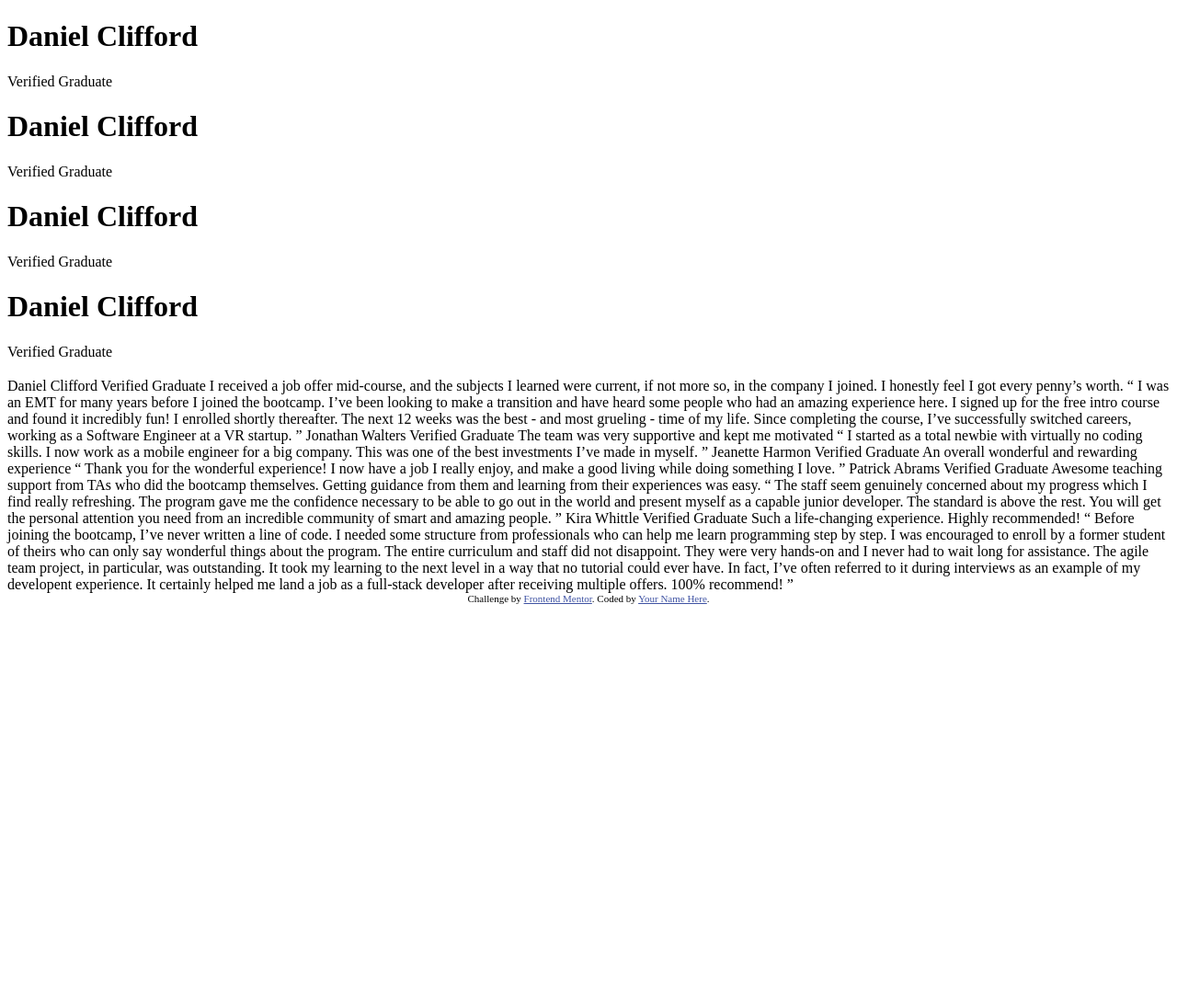
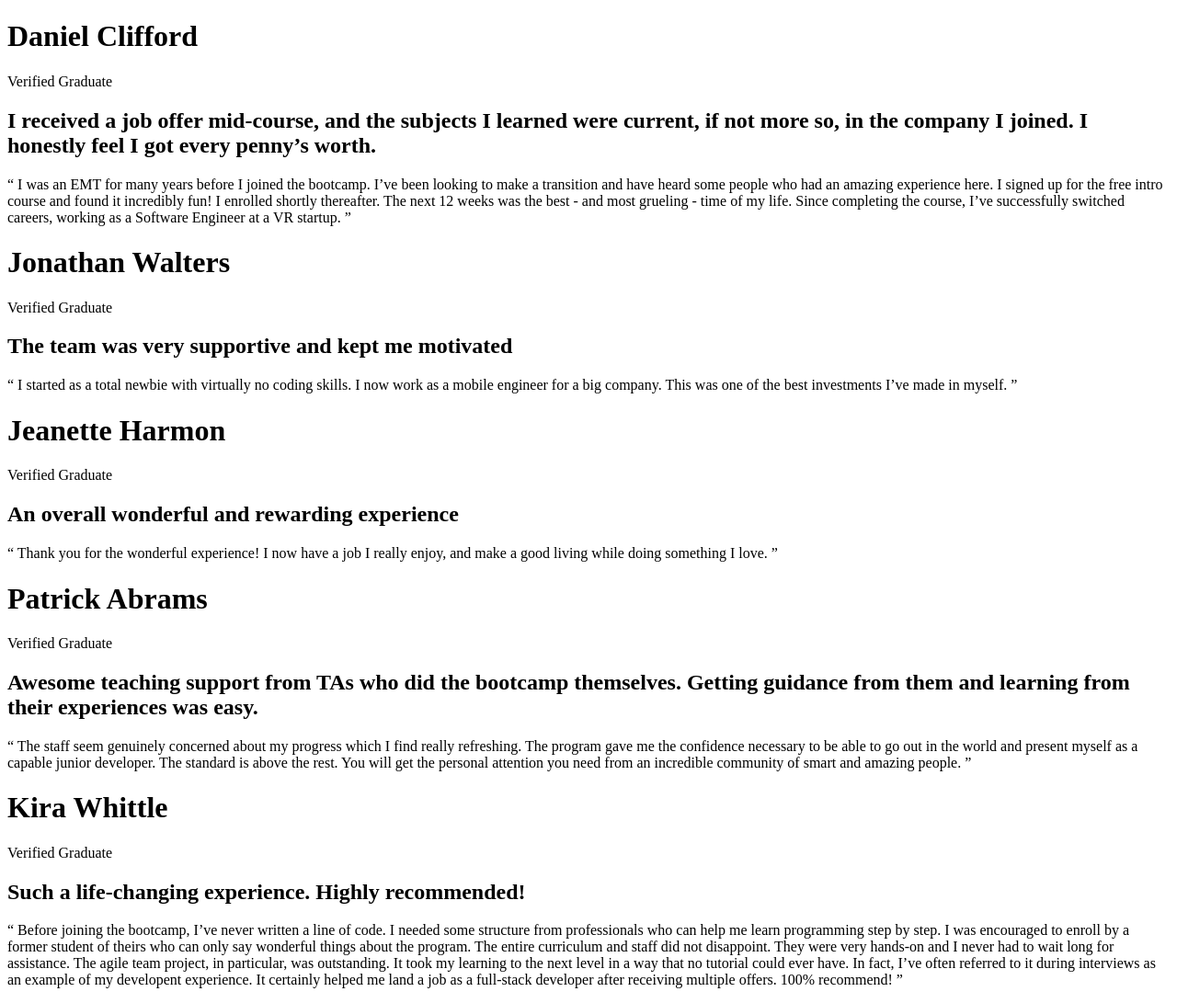
Before and after one commit to Aylaataydir/Grid_Project, a plain HTML site: page index.html in a window 1280 px wide. Shown: the whole page at 92% size. Before the commit the page ends 800 px from the top, so only its background shows below. Drawn offline with Linux system fonts and the light colour scheme.

Commit message:
`Updated testimonials and student profiles in index.html`

```diff
--- a/index.html
+++ b/index.html
@@ -24,89 +24,60 @@
       <h1 class="name"> Daniel Clifford</h1>
       <p class="status">Verified Graduate</p>
     </div>
-    <h2 class="title"></h2>
-    <p class="subtitle"></p>
-  </div>
-
-  <div class="box-daniel">
-    <div class="name-box">
-      <h1 class="name"> Daniel Clifford</h1>
-      <p class="status">Verified Graduate</p>
-    </div>
-    <h2 class="title"></h2>
-    <p class="subtitle"></p>
-  </div>
-
-  <div class="box-daniel">
-    <div class="name-box">
-      <h1 class="name"> Daniel Clifford</h1>
-      <p class="status">Verified Graduate</p>
-    </div>
-    <h2 class="title"></h2>
-    <p class="subtitle"></p>
-  </div>
-
-  <div class="box-daniel">
-    <div class="name-box">
-      <h1 class="name"> Daniel Clifford</h1>
-      <p class="status">Verified Graduate</p>
-    </div>
-    <h2 class="title"></h2>
-    <p class="subtitle"></p>
-  </div>
-
-</div>
-
-
-
-
-
-
-
-  Daniel Clifford
-  Verified Graduate
-
-  I received a job offer mid-course, and the subjects I learned were current, if not more so,
-  in the company I joined. I honestly feel I got every penny’s worth.
-
-  “ I was an EMT for many years before I joined the bootcamp. I’ve been looking to make a
+    <h2 class="title">I received a job offer mid-course, and the subjects I learned were current, if not more so,
+  in the company I joined. I honestly feel I got every penny’s worth.</h2>
+    <p class="subtitle"> “ I was an EMT for many years before I joined the bootcamp. I’ve been looking to make a
   transition and have heard some people who had an amazing experience here. I signed up
   for the free intro course and found it incredibly fun! I enrolled shortly thereafter.
   The next 12 weeks was the best - and most grueling - time of my life. Since completing
-  the course, I’ve successfully switched careers, working as a Software Engineer at a VR startup. ”
+  the course, I’ve successfully switched careers, working as a Software Engineer at a VR startup. ”</p>
+  </div>
 
-  Jonathan Walters
-  Verified Graduate
 
-  The team was very supportive and kept me motivated
+  <div class="box-Jonathan">
+    <div class="name-box">
+      <h1 class="name">Jonathan Walters</h1>
+      <p class="status">Verified Graduate</p>
+    </div>
+    <h2 class="title"> The team was very supportive and kept me motivated</h2>
+    <p class="subtitle"> “ I started as a total newbie with virtually no coding skills. I now work as a mobile engineer
+  for a big company. This was one of the best investments I’ve made in myself. ”</p>
+  </div>
 
-  “ I started as a total newbie with virtually no coding skills. I now work as a mobile engineer
-  for a big company. This was one of the best investments I’ve made in myself. ”
 
-  Jeanette Harmon
-  Verified Graduate
+  <div class="box-Jeanette">
+    <div class="name-box">
+      <h1 class="name"> Jeanette Harmon</h1>
+      <p class="status">Verified Graduate</p>
+    </div>
+    <h2 class="title">An overall wonderful and rewarding experience</h2>
+    <p class="subtitle">
+  “ Thank you for the wonderful experience! I now have a job I really enjoy, and make a good living
+  while doing something I love. ”</p>
+  </div>
 
-  An overall wonderful and rewarding experience
 
-  “ Thank you for the wonderful experience! I now have a job I really enjoy, and make a good living
-  while doing something I love. ”
-
-  Patrick Abrams
-  Verified Graduate
-
-  Awesome teaching support from TAs who did the bootcamp themselves. Getting guidance from them and
-  learning from their experiences was easy.
-
-  “ The staff seem genuinely concerned about my progress which I find really refreshing. The program
+  <div class="box-Patrick">
+    <div class="name-box">
+      <h1 class="name"> Patrick Abrams</h1>
+      <p class="status">Verified Graduate</p>
+    </div>
+    <h2 class="title"> Awesome teaching support from TAs who did the bootcamp themselves. Getting guidance from them and
+  learning from their experiences was easy.</h2>
+    <p class="subtitle">  “ The staff seem genuinely concerned about my progress which I find really refreshing. The program
   gave me the confidence necessary to be able to go out in the world and present myself as a capable
   junior developer. The standard is above the rest. You will get the personal attention you need from
-  an incredible community of smart and amazing people. ”
+  an incredible community of smart and amazing people. ”</p>
+  </div>
 
-  Kira Whittle
-  Verified Graduate
 
-  Such a life-changing experience. Highly recommended!
-
+   <div class="box- Kira">
+    <div class="name-box">
+      <h1 class="name">  Kira Whittle</h1>
+      <p class="status">Verified Graduate</p>
+    </div>
+    <h2 class="title">Such a life-changing experience. Highly recommended!</h2>
+    <p class="subtitle">
   “ Before joining the bootcamp, I’ve never written a line of code. I needed some structure from
   professionals who can help me learn programming step by step. I was encouraged to enroll by a former
   student of theirs who can only say wonderful things about the program. The entire curriculum and staff
@@ -114,11 +85,11 @@
   project, in particular, was outstanding. It took my learning to the next level in a way that no tutorial
   could ever have. In fact, I’ve often referred to it during interviews as an example of my developent
   experience. It certainly helped me land a job as a full-stack developer after receiving multiple offers.
-  100% recommend! ”
+  100% recommend! ” </p>
+  </div>
 
-  <div class="attribution">
-    Challenge by <a href="https://www.frontendmentor.io?ref=challenge" target="_blank">Frontend Mentor</a>.
-    Coded by <a href="#">Your Name Here</a>.
-  </div>
+
+</div>
+
 </body>
 </html>
```
